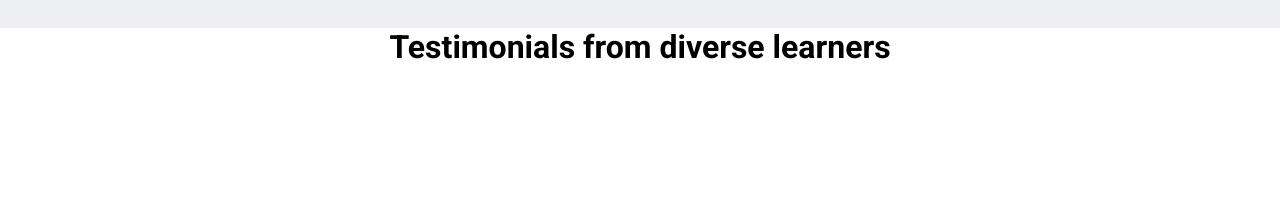
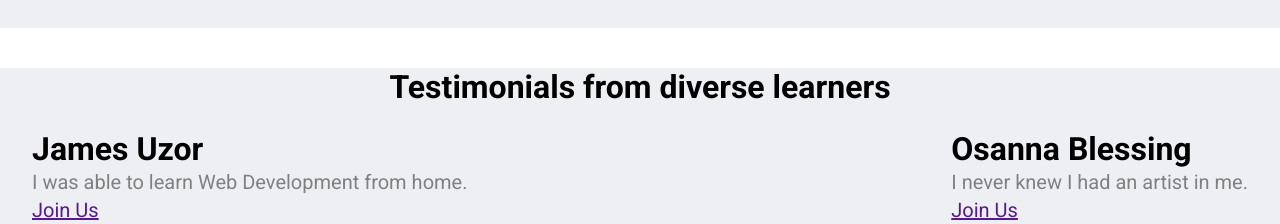
Before and after one commit to Paschal20/Kode10x-Bootcamp, a plain HTML site: page index.html in a window 1280 px wide. Shown: the part 2122-2346 px from the top of the page. Before the commit the page ends 2188 px from the top, so only its background shows below. Drawn offline with Linux system fonts and the light colour scheme.

Commit message:
commit update 1

```diff
--- a/index.html
+++ b/index.html
@@ -149,10 +149,18 @@
     <div class="testimonial">
       <h2>Testimonials from diverse learners</h2>
       <div class="cardHolder">
-        <div class="left">
-
+        <div class="profile">
+          <img src="" alt="" />
+          <h2>James Uzor</h2>
+          <p>I was able to learn Web Development from home.</p>
+          <p><a href="">Join Us</a></p>
         </div>
-        <div class="right"></div>
+        <div class="profile">
+          <img src="" alt="" />
+          <h2>Osanna Blessing</h2>
+          <p>I never knew I had an artist in me.</p>
+          <p><a href="">Join Us</a></p>
+        </div>
       </div>
     </div>
   </body>
--- a/style.css
+++ b/style.css
@@ -223,6 +223,21 @@ h2 {
 .targetAudience .left ul {
   margin-left: 15px;
 }
+
+.testimonial {
+  margin-top: 40px;
+  background-color: #e5e7eba9;
+  width: 100%;
+  display: flex;
+  flex-direction: column;
+  align-items: center;
+}
+.cardHolder {
+  display: flex;
+  width: 95%;
+  justify-content: space-between;
+}
+
 @media (max-width: 600px) {
   header svg {
     display: flex;
```
Also changed, not shown: Images/White male profile pic.png (added), Images/female profile pic.png (added).
